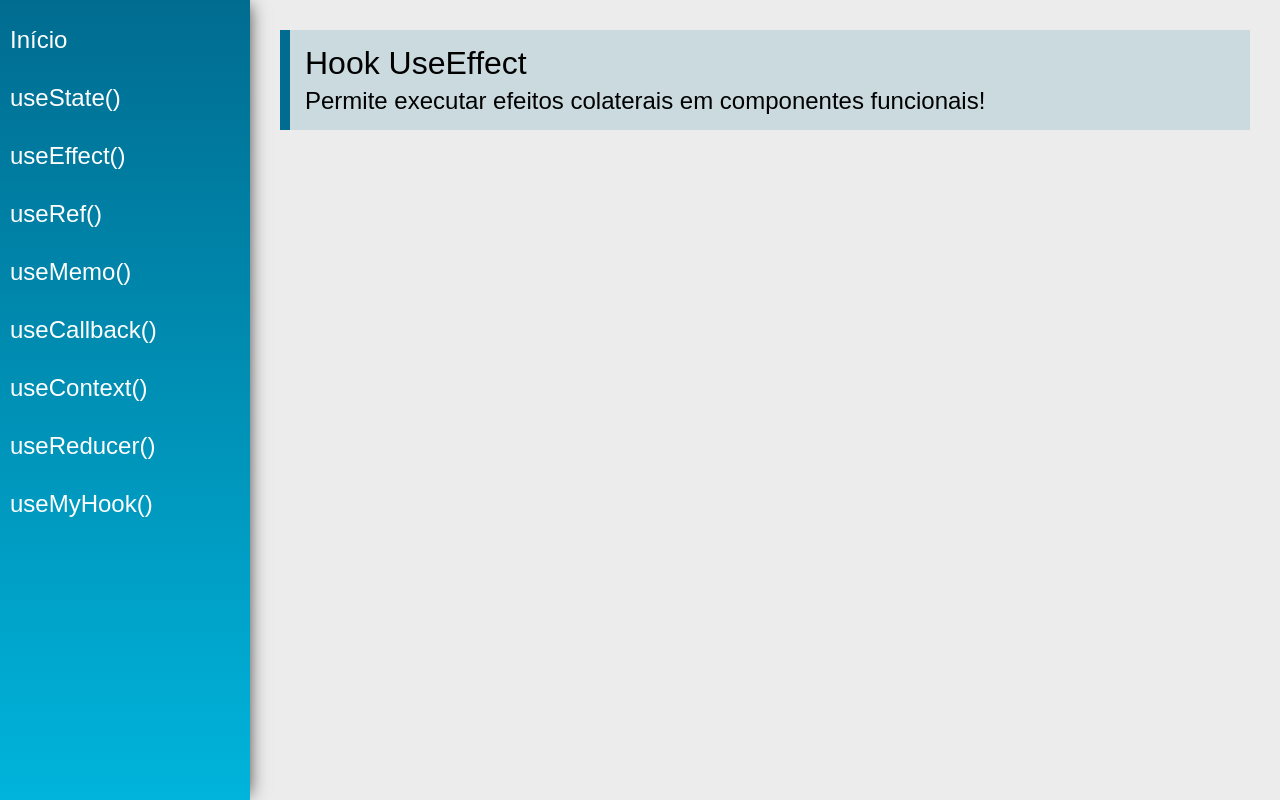
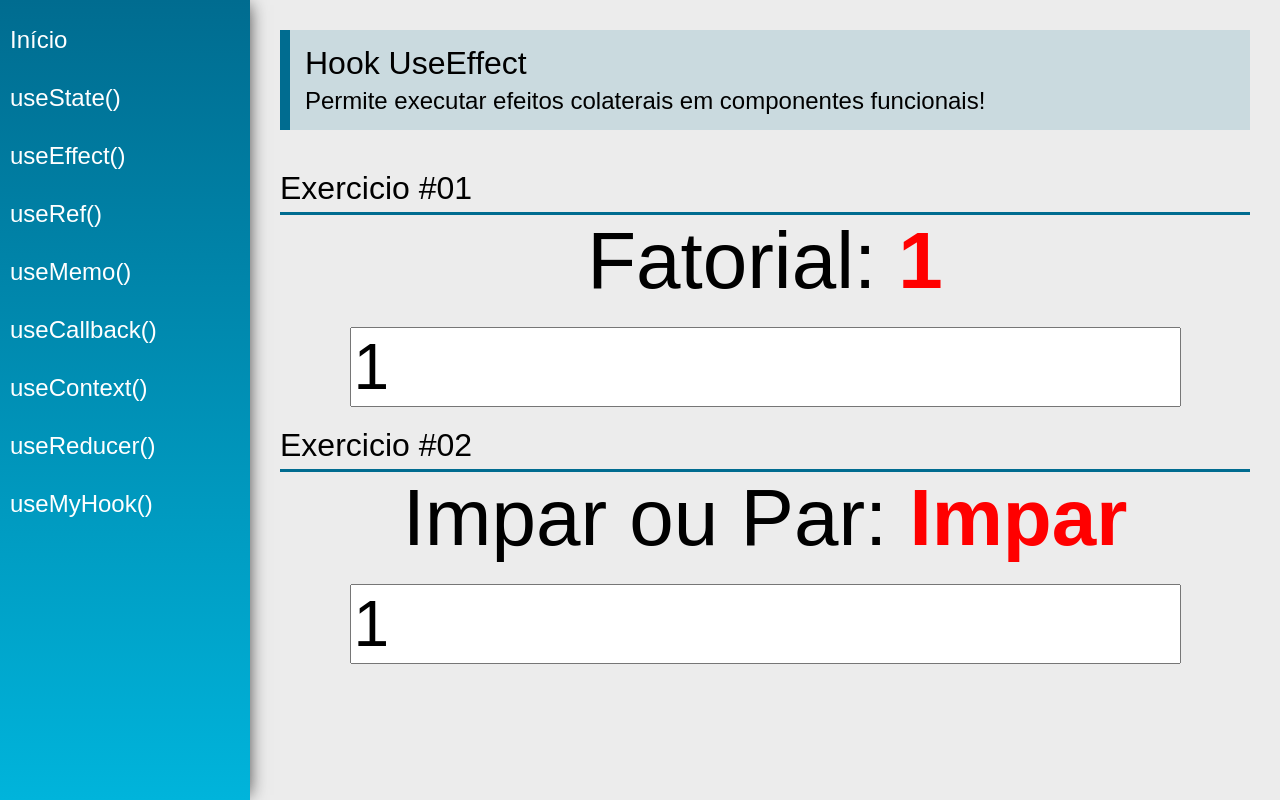
Before and after one commit to Miguel-Barros-Clear/react-hooks-project, a React (Create React App) app: page /useEffect in a window 1280 px wide. Built offline with nearby package versions, Linux system fonts and the light colour scheme.

Commit message:
feat: adding useEffect example into project

```diff
--- a/src/views/examples/UseEffect.jsx
+++ b/src/views/examples/UseEffect.jsx
@@ -1,15 +1,80 @@
-import React from 'react'
-import PageTitle from '../../components/layout/PageTitle'
+import React, { useEffect, useState } from "react";
+import PageTitle from "../../components/layout/PageTitle";
+import SectionTitle from "../../components/layout/SectionTitle";
+
+function calcFatorial(num) {
+  const n = parseInt(num);
+  if (n < 0) return -1;
+  if (n === 0) return 1;
+  return calcFatorial(n - 1) * n;
+}
+
+function verify(num) {
+  if (num % 2 === 0) {
+    return "Par";
+  } else {
+    return "Impar";
+  }
+}
 
 const UseEffect = (props) => {
+  const [number, setNumber] = useState(1);
+  const [fatorial, setFatorial] = useState(1);
+  const [checked, setChecked] = useState("");
+  const [forCheck, setForCheck] = useState(1);
+
+  useEffect(() => {
+    setFatorial(calcFatorial(number));
+  }, [number]);
+
+  useEffect(() => {
+    if (fatorial > 10000) {
+      document.title = "Eita!";
+    } else {
+      document.title = "Calculo do fatorial";
+    }
+  }, [fatorial]);
+
+  useEffect(() => {
+    setChecked(verify(forCheck));
+  }, [forCheck]);
+
   return (
     <div className="UseEffect">
       <PageTitle
         title="Hook UseEffect"
         subtitle="Permite executar efeitos colaterais em componentes funcionais!"
       />
+      <SectionTitle title="Exercicio #01" />
+      <div className="center">
+        <div>
+          <span className="text">Fatorial: </span>
+          <span className="text red">
+            {fatorial === -1 ? "Não existe" : fatorial}
+          </span>
         </div>
-    )
-}
+        <input
+          type="number"
+          className="input"
+          value={number}
+          onChange={(e) => setNumber(e.target.value)}
+        />
+      </div>
+      <SectionTitle title="Exercicio #02" />
+      <div className="center">
+        <div>
+          <span className="text">Impar ou Par: </span>
+          <span className="text red">{checked}</span>
+        </div>
+        <input
+          type="number"
+          className="input"
+          value={forCheck}
+          onChange={(e) => setForCheck(e.target.value)}
+        />
+      </div>
+    </div>
+  );
+};
 
-export default UseEffect
+export default UseEffect;
```
Lines whose indentation alone changed are shown as unchanged.
